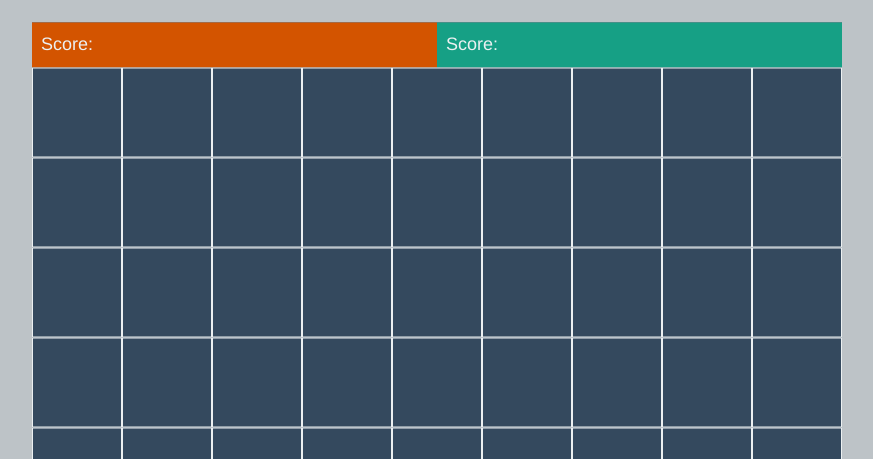
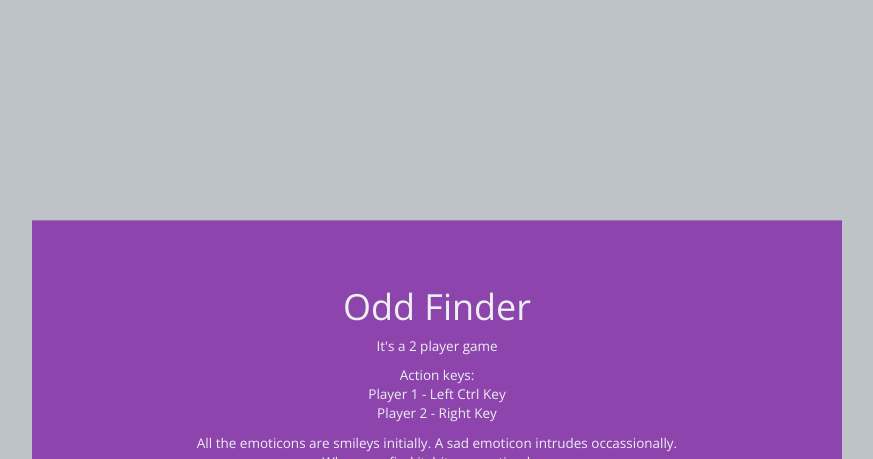
Before and after one commit to bvsatyaram/odd-finder, a Jekyll site: the page built from index.html, in a window 1280 px wide. Shown: the part 100-559 px from the top of the page, without its empty margins (203-1076 px from the left). Built offline with Jekyll 4.4.1, drawn with Linux system fonts in a browser that asks for light colours; nearby versions of some CDN libraries; some of the changed text lies outside the part shown; grey boxes are pictures that could not be loaded.

Commit message:
Addign Instructions

```diff
--- a/_includes/head.html
+++ b/_includes/head.html
@@ -14,4 +14,5 @@
   <script src="https://code.jquery.com/jquery-2.1.4.min.js"></script>
   <script src="js/jquery.hotkeys.js"></script>
   <script src="js/game.js"></script>
+  <link href='http://fonts.googleapis.com/css?family=Open+Sans:400,300' rel='stylesheet' type='text/css'>
 </head>
--- a/_sass/_game.scss
+++ b/_sass/_game.scss
@@ -3,13 +3,46 @@ body {
   width: 100vw;
   background-color: #bdc3c7;
   position: relative;
+  font-family: 'Open Sans', sans-serif;
+
+  .vcenter {
+    position: relative;
+    top: 50%;
+    transform: translateY(-50%);
+  }
+
+  #instructions {
+    background-color: #8e44ad;
+    border: 1px solid #8e44ad;
+    color: #ecf0f1;
+    width: 90vmin;
+    margin: 0 auto;
+    padding: 5vmin;
+    text-align: center;
+
+    p {
+      font-size: 1.5vmin;
+    }
+
+    a#start-game {
+      color: #ecf0f1;
+      border: 1px solid #ecf0f1;
+      border-radius: 4px;
+      display: inline-block;
+      padding: 1vmin 2vmin;
+      font-size: 2vmin;
+      text-decoration: none;
+      margin-top: 2vmin;
+
+      &:hover {
+        background-color: rgba(255, 255, 255, 0.1);
+      }
+    }
+  }
 
   #game {
     width: 90vmin;
     height: 95vmin;
-    position: relative;
-    top: 50%;
-    transform: translateY(-50%);
     margin: 0 auto;
   }
 
--- a/index.html
+++ b/index.html
@@ -1,8 +1,24 @@
 ---
 layout: default
 ---
-
-<div id="game">
+<div id="instructions" class="vcenter">
+    <h1>Odd Finder</h1>
+    <p>It's a 2 player game</p>
+    <p>
+        Action keys:<br>
+        Player 1 - Left Ctrl Key<br>
+        Player 2 - Right Key
+    </p>
+    <p>
+        All the emoticons are smileys initially. A sad emoticon intrudes occassionally.<br>
+        When you find it, hit your action key.
+    </p>
+    <p>Speed gains more points. So, be quick!</p>
+    <p>Wrong choice costs points. So, be careful.</p>
+    <p>Good luck!</p>
+    <a href="#" onclick="Game.startGame(); return false;" id="start-game">Start Game</a>
+</div>
+<div id="game" class="hidden">
   <div id="scores">
     <div id="scoreA">
       <div class="score-identifier">Score: </div>
--- a/js/game.coffee
+++ b/js/game.coffee
@@ -1,6 +1,6 @@
 ---
 ---
-Game =
+@Game =
   noCells: 81
   maxTimeWithoutOdd: 10 # This is the max. no. of rotates before an odd appears
   scoreA: 0
@@ -73,6 +73,8 @@ Game =
     $(document).bind 'keyup', 'right', ->
       Game.handlePlayerResponse(2)
   startGame: ->
+    $('#instructions').addClass('hidden')
+    $('#game').removeClass('hidden')
     for i in [1..(Game.noCells)]
       Game.writeToCell(i)
     Game.updateScores()
@@ -82,5 +84,3 @@ Game =
     Game.propagator = window.setInterval((->
       Game.rotateRandomCell()
     ), 500)
-$ ->
-  Game.startGame()
```
